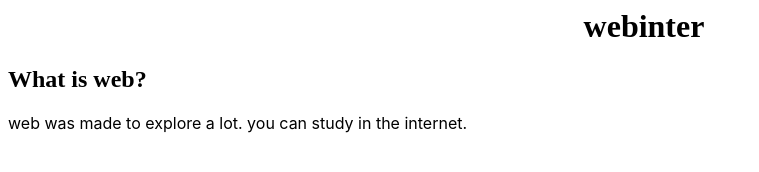
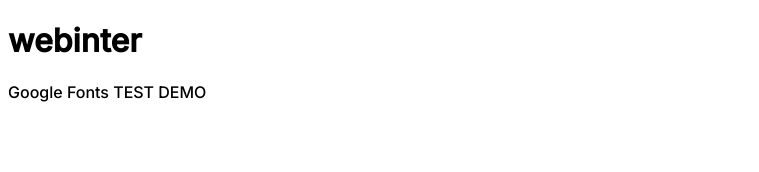
Before and after one commit to max96git/test-webinter, a plain HTML site: page index.html in a window 1280 px wide. Shown: the whole page, without its empty margins (0-759 px from the left). Drawn offline with Linux system fonts and the light colour scheme.

Commit message:
Update index.html

```diff
--- a/index.html
+++ b/index.html
@@ -1 +1,17 @@
-<h1 style="text-align: center;"><span face="'Inter', sans-serif">&nbsp;webinter</span></h1><h2 style="text-align: left;"><span face="'Inter', sans-serif">What is web?</span></h2><div><span style="font-family: 'Inter', sans-serif;">web was made to explore a lot. you can study in the internet.</span></div>
+<!DOCTYPE html>
+<html>
+<head>
+<link href="https://fonts.googleapis.com/css2?family=Inter:wght@500&display=swap" rel="stylesheet">
+<style>
+body {
+  font-family: "Inter", sans-serif;
+}
+</style>
+</head>
+<body>
+
+<h1>webinter</h1>
+<p>Google Fonts TEST DEMO</p>
+
+</body>
+</html>
```
